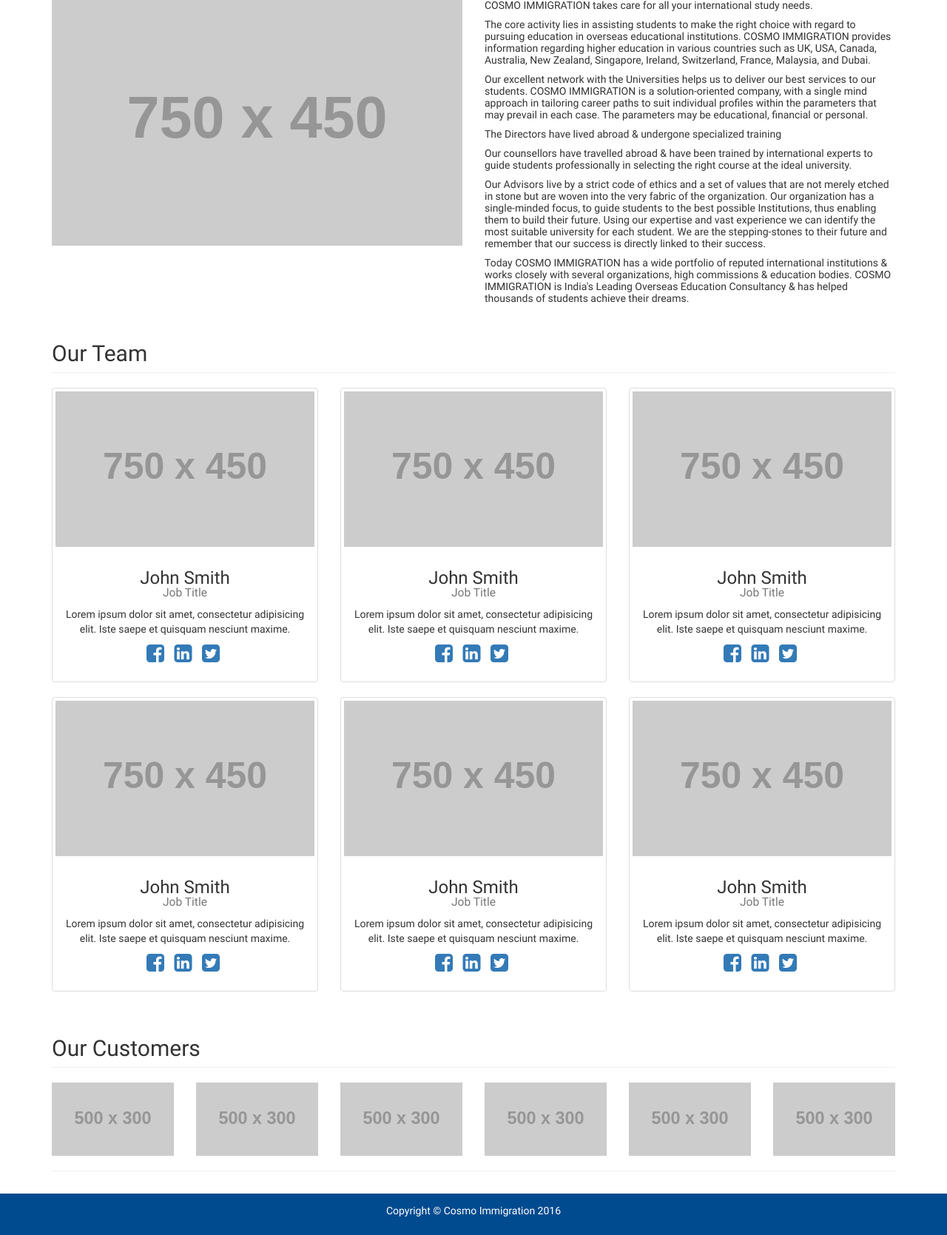
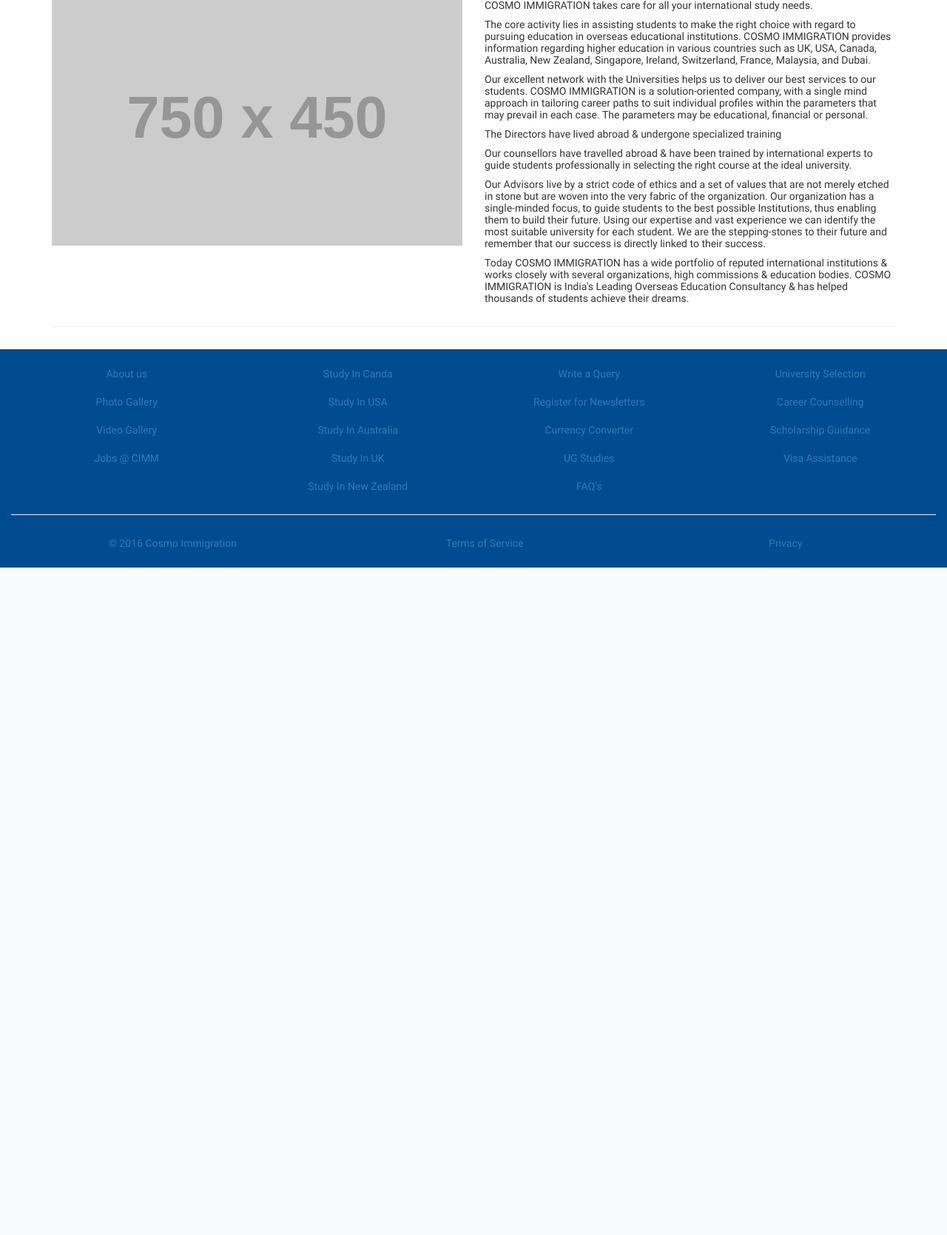
Before and after one commit to suhailgupta03/cosmo-immigration, a PHP site: page /about-us.php in a window 1280 px wide. Shown: the part 213-1882 px from the top of the page at 74% size. After the commit the page ends 980 px from the top, so only its background shows below. Run offline with PHP 8.4, Linux system fonts and the light colour scheme; grey boxes labelled with a size stand in for pictures from a placeholder-image service; some libraries are stand-ins or nearby versions.

Commit message:
enhanced footer

```diff
--- a/footer.php
+++ b/footer.php
@@ -4,11 +4,59 @@
         <div class="scrollToTop"><span class="glyphicon glyphicon-arrow-up"></span></div>
         </div>
         <footer class="container-fluid text-center">
-            <div class="row">
-                <div class="col-lg-12">
-                    <p>Copyright &copy; Cosmo Immigration 2016</p>
-                </div>
-            </div>
+        	<div class="row">
+    <div class="col-lg-12">
+      <div class="col-md-3">
+        <ul class="nav nav-pills nav-stacked">
+          <li><a href="#">About us</a></li>
+          <li><a href="#">Photo Gallery</a></li>
+          <li><a href="#">Video Gallery</a></li>
+          <li><a href="#">Jobs @ CIMM</a></li>
+        </ul>
+      </div>
+      <div class="col-md-3">
+        <ul class="nav nav-pills nav-stacked">
+          <li><a href="#">Study In Canda</a></li>
+          <li><a href="#">Study In USA</a></li>
+          <li><a href="#">Study In Australia</a></li>
+          <li><a href="#">Study In UK</a></li>
+          <li><a href="#">Study In New Zealand</a></li>
+        </ul>
+      </div>
+      <div class="col-md-3">
+        <ul class="nav nav-pills nav-stacked">
+          <li><a href="#">Write a Query</a></li>
+          <li><a href="#">Register for Newsletters</a></li>
+          <li><a href="#">Currency Converter</a></li>
+          <li><a href="#">UG Studies</a></li>
+          <li><a href="#">FAQ's</a></li>
+        </ul>
+      </div>
+      <div class="col-md-3">
+        <ul class="nav nav-pills nav-stacked">
+          <li><a href="#">University Selection</a></li>
+          <li><a href="#">Career Counselling</a></li>
+          <li><a href="#">Scholarship Guidance</a></li>
+          <li><a href="#">Visa Assistance</a></li>
+        </ul>
+      </div>
+    </div>
+  </div>
+  <hr>
+    <div class="row">
+        <div class="col-lg-12">
+            <ul class="nav nav-justified">
+                <li><a href="/">© 2016 Cosmo Immigration</a></li>
+                <li><a href="#">Terms of Service</a></li>
+                <li><a href="#">Privacy</a></li>
+            </ul>
+        </div>
+    </div>
+<!--             <div class="row"> -->
+<!--                 <div class="col-lg-12"> -->
+<!--                     <p>Copyright &copy; Cosmo Immigration 2016</p> -->
+<!--                 </div> -->
+<!--             </div> -->
         </footer>
     <!-- /.container : Opened inside header.php -->
 
--- a/structure/about.php
+++ b/structure/about.php
@@ -54,149 +54,149 @@
         <!-- /.row -->
 
         <!-- Team Members -->
-        <div class="row">
-            <div class="col-lg-12">
-                <h2 class="page-header">Our Team</h2>
-            </div>
-            <div class="col-md-4 text-center">
-                <div class="thumbnail">
-                    <img class="img-responsive" src="http://placehold.it/750x450" alt="">
-                    <div class="caption">
-                        <h3>John Smith<br>
-                            <small>Job Title</small>
-                        </h3>
-                        <p>Lorem ipsum dolor sit amet, consectetur adipisicing elit. Iste saepe et quisquam nesciunt maxime.</p>
-                        <ul class="list-inline">
-                            <li><a href="#"><i class="fa fa-2x fa-facebook-square"></i></a>
-                            </li>
-                            <li><a href="#"><i class="fa fa-2x fa-linkedin-square"></i></a>
-                            </li>
-                            <li><a href="#"><i class="fa fa-2x fa-twitter-square"></i></a>
-                            </li>
-                        </ul>
-                    </div>
-                </div>
-            </div>
-            <div class="col-md-4 text-center">
-                <div class="thumbnail">
-                    <img class="img-responsive" src="http://placehold.it/750x450" alt="">
-                    <div class="caption">
-                        <h3>John Smith<br>
-                            <small>Job Title</small>
-                        </h3>
-                        <p>Lorem ipsum dolor sit amet, consectetur adipisicing elit. Iste saepe et quisquam nesciunt maxime.</p>
-                        <ul class="list-inline">
-                            <li><a href="#"><i class="fa fa-2x fa-facebook-square"></i></a>
-                            </li>
-                            <li><a href="#"><i class="fa fa-2x fa-linkedin-square"></i></a>
-                            </li>
-                            <li><a href="#"><i class="fa fa-2x fa-twitter-square"></i></a>
-                            </li>
-                        </ul>
-                    </div>
-                </div>
-            </div>
-            <div class="col-md-4 text-center">
-                <div class="thumbnail">
-                    <img class="img-responsive" src="http://placehold.it/750x450" alt="">
-                    <div class="caption">
-                        <h3>John Smith<br>
-                            <small>Job Title</small>
-                        </h3>
-                        <p>Lorem ipsum dolor sit amet, consectetur adipisicing elit. Iste saepe et quisquam nesciunt maxime.</p>
-                        <ul class="list-inline">
-                            <li><a href="#"><i class="fa fa-2x fa-facebook-square"></i></a>
-                            </li>
-                            <li><a href="#"><i class="fa fa-2x fa-linkedin-square"></i></a>
-                            </li>
-                            <li><a href="#"><i class="fa fa-2x fa-twitter-square"></i></a>
-                            </li>
-                        </ul>
-                    </div>
-                </div>
-            </div>
-            <div class="col-md-4 text-center">
-                <div class="thumbnail">
-                    <img class="img-responsive" src="http://placehold.it/750x450" alt="">
-                    <div class="caption">
-                        <h3>John Smith<br>
-                            <small>Job Title</small>
-                        </h3>
-                        <p>Lorem ipsum dolor sit amet, consectetur adipisicing elit. Iste saepe et quisquam nesciunt maxime.</p>
-                        <ul class="list-inline">
-                            <li><a href="#"><i class="fa fa-2x fa-facebook-square"></i></a>
-                            </li>
-                            <li><a href="#"><i class="fa fa-2x fa-linkedin-square"></i></a>
-                            </li>
-                            <li><a href="#"><i class="fa fa-2x fa-twitter-square"></i></a>
-                            </li>
-                        </ul>
-                    </div>
-                </div>
-            </div>
-            <div class="col-md-4 text-center">
-                <div class="thumbnail">
-                    <img class="img-responsive" src="http://placehold.it/750x450" alt="">
-                    <div class="caption">
-                        <h3>John Smith<br>
-                            <small>Job Title</small>
-                        </h3>
-                        <p>Lorem ipsum dolor sit amet, consectetur adipisicing elit. Iste saepe et quisquam nesciunt maxime.</p>
-                        <ul class="list-inline">
-                            <li><a href="#"><i class="fa fa-2x fa-facebook-square"></i></a>
-                            </li>
-                            <li><a href="#"><i class="fa fa-2x fa-linkedin-square"></i></a>
-                            </li>
-                            <li><a href="#"><i class="fa fa-2x fa-twitter-square"></i></a>
-                            </li>
-                        </ul>
-                    </div>
-                </div>
-            </div>
-            <div class="col-md-4 text-center">
-                <div class="thumbnail">
-                    <img class="img-responsive" src="http://placehold.it/750x450" alt="">
-                    <div class="caption">
-                        <h3>John Smith<br>
-                            <small>Job Title</small>
-                        </h3>
-                        <p>Lorem ipsum dolor sit amet, consectetur adipisicing elit. Iste saepe et quisquam nesciunt maxime.</p>
-                        <ul class="list-inline">
-                            <li><a href="#"><i class="fa fa-2x fa-facebook-square"></i></a>
-                            </li>
-                            <li><a href="#"><i class="fa fa-2x fa-linkedin-square"></i></a>
-                            </li>
-                            <li><a href="#"><i class="fa fa-2x fa-twitter-square"></i></a>
-                            </li>
-                        </ul>
-                    </div>
-                </div>
-            </div>
-        </div>
+<!--         <div class="row"> -->
+<!--             <div class="col-lg-12"> -->
+<!--                 <h2 class="page-header">Our Team</h2> -->
+<!--             </div> -->
+<!--             <div class="col-md-4 text-center"> -->
+<!--                 <div class="thumbnail"> -->
+<!--                     <img class="img-responsive" src="http://placehold.it/750x450" alt=""> -->
+<!--                     <div class="caption"> -->
+<!--                         <h3>John Smith<br> -->
+<!--                             <small>Job Title</small> -->
+<!--                         </h3> -->
+<!--                         <p>Lorem ipsum dolor sit amet, consectetur adipisicing elit. Iste saepe et quisquam nesciunt maxime.</p> -->
+<!--                         <ul class="list-inline"> -->
+<!--                             <li><a href="#"><i class="fa fa-2x fa-facebook-square"></i></a> -->
+<!--                             </li> -->
+<!--                             <li><a href="#"><i class="fa fa-2x fa-linkedin-square"></i></a> -->
+<!--                             </li> -->
+<!--                             <li><a href="#"><i class="fa fa-2x fa-twitter-square"></i></a> -->
+<!--                             </li> -->
+<!--                         </ul> -->
+<!--                     </div> -->
+<!--                 </div> -->
+<!--             </div> -->
+<!--             <div class="col-md-4 text-center"> -->
+<!--                 <div class="thumbnail"> -->
+<!--                     <img class="img-responsive" src="http://placehold.it/750x450" alt=""> -->
+<!--                     <div class="caption"> -->
+<!--                         <h3>John Smith<br> -->
+<!--                             <small>Job Title</small> -->
+<!--                         </h3> -->
+<!--                         <p>Lorem ipsum dolor sit amet, consectetur adipisicing elit. Iste saepe et quisquam nesciunt maxime.</p> -->
+<!--                         <ul class="list-inline"> -->
+<!--                             <li><a href="#"><i class="fa fa-2x fa-facebook-square"></i></a> -->
+<!--                             </li> -->
+<!--                             <li><a href="#"><i class="fa fa-2x fa-linkedin-square"></i></a> -->
+<!--                             </li> -->
+<!--                             <li><a href="#"><i class="fa fa-2x fa-twitter-square"></i></a> -->
+<!--                             </li> -->
+<!--                         </ul> -->
+<!--                     </div> -->
+<!--                 </div> -->
+<!--             </div> -->
+<!--             <div class="col-md-4 text-center"> -->
+<!--                 <div class="thumbnail"> -->
+<!--                     <img class="img-responsive" src="http://placehold.it/750x450" alt=""> -->
+<!--                     <div class="caption"> -->
+<!--                         <h3>John Smith<br> -->
+<!--                             <small>Job Title</small> -->
+<!--                         </h3> -->
+<!--                         <p>Lorem ipsum dolor sit amet, consectetur adipisicing elit. Iste saepe et quisquam nesciunt maxime.</p> -->
+<!--                         <ul class="list-inline"> -->
+<!--                             <li><a href="#"><i class="fa fa-2x fa-facebook-square"></i></a> -->
+<!--                             </li> -->
+<!--                             <li><a href="#"><i class="fa fa-2x fa-linkedin-square"></i></a> -->
+<!--                             </li> -->
+<!--                             <li><a href="#"><i class="fa fa-2x fa-twitter-square"></i></a> -->
+<!--                             </li> -->
+<!--                         </ul> -->
+<!--                     </div> -->
+<!--                 </div> -->
+<!--             </div> -->
+<!--             <div class="col-md-4 text-center"> -->
+<!--                 <div class="thumbnail"> -->
+<!--                     <img class="img-responsive" src="http://placehold.it/750x450" alt=""> -->
+<!--                     <div class="caption"> -->
+<!--                         <h3>John Smith<br> -->
+<!--                             <small>Job Title</small> -->
+<!--                         </h3> -->
+<!--                         <p>Lorem ipsum dolor sit amet, consectetur adipisicing elit. Iste saepe et quisquam nesciunt maxime.</p> -->
+<!--                         <ul class="list-inline"> -->
+<!--                             <li><a href="#"><i class="fa fa-2x fa-facebook-square"></i></a> -->
+<!--                             </li> -->
+<!--                             <li><a href="#"><i class="fa fa-2x fa-linkedin-square"></i></a> -->
+<!--                             </li> -->
+<!--                             <li><a href="#"><i class="fa fa-2x fa-twitter-square"></i></a> -->
+<!--                             </li> -->
+<!--                         </ul> -->
+<!--                     </div> -->
+<!--                 </div> -->
+<!--             </div> -->
+<!--             <div class="col-md-4 text-center"> -->
+<!--                 <div class="thumbnail"> -->
+<!--                     <img class="img-responsive" src="http://placehold.it/750x450" alt=""> -->
+<!--                     <div class="caption"> -->
+<!--                         <h3>John Smith<br> -->
+<!--                             <small>Job Title</small> -->
+<!--                         </h3> -->
+<!--                         <p>Lorem ipsum dolor sit amet, consectetur adipisicing elit. Iste saepe et quisquam nesciunt maxime.</p> -->
+<!--                         <ul class="list-inline"> -->
+<!--                             <li><a href="#"><i class="fa fa-2x fa-facebook-square"></i></a> -->
+<!--                             </li> -->
+<!--                             <li><a href="#"><i class="fa fa-2x fa-linkedin-square"></i></a> -->
+<!--                             </li> -->
+<!--                             <li><a href="#"><i class="fa fa-2x fa-twitter-square"></i></a> -->
+<!--                             </li> -->
+<!--                         </ul> -->
+<!--                     </div> -->
+<!--                 </div> -->
+<!--             </div> -->
+<!--             <div class="col-md-4 text-center"> -->
+<!--                 <div class="thumbnail"> -->
+<!--                     <img class="img-responsive" src="http://placehold.it/750x450" alt=""> -->
+<!--                     <div class="caption"> -->
+<!--                         <h3>John Smith<br> -->
+<!--                             <small>Job Title</small> -->
+<!--                         </h3> -->
+<!--                         <p>Lorem ipsum dolor sit amet, consectetur adipisicing elit. Iste saepe et quisquam nesciunt maxime.</p> -->
+<!--                         <ul class="list-inline"> -->
+<!--                             <li><a href="#"><i class="fa fa-2x fa-facebook-square"></i></a> -->
+<!--                             </li> -->
+<!--                             <li><a href="#"><i class="fa fa-2x fa-linkedin-square"></i></a> -->
+<!--                             </li> -->
+<!--                             <li><a href="#"><i class="fa fa-2x fa-twitter-square"></i></a> -->
+<!--                             </li> -->
+<!--                         </ul> -->
+<!--                     </div> -->
+<!--                 </div> -->
+<!--             </div> -->
+<!--         </div> -->
         <!-- /.row -->
 
         <!-- Our Customers -->
-        <div class="row">
-            <div class="col-lg-12">
-                <h2 class="page-header">Our Customers</h2>
-            </div>
-            <div class="col-md-2 col-sm-4 col-xs-6">
-                <img class="img-responsive customer-img" src="http://placehold.it/500x300" alt="">
-            </div>
-            <div class="col-md-2 col-sm-4 col-xs-6">
-                <img class="img-responsive customer-img" src="http://placehold.it/500x300" alt="">
-            </div>
-            <div class="col-md-2 col-sm-4 col-xs-6">
-                <img class="img-responsive customer-img" src="http://placehold.it/500x300" alt="">
-            </div>
-            <div class="col-md-2 col-sm-4 col-xs-6">
-                <img class="img-responsive customer-img" src="http://placehold.it/500x300" alt="">
-            </div>
-            <div class="col-md-2 col-sm-4 col-xs-6">
-                <img class="img-responsive customer-img" src="http://placehold.it/500x300" alt="">
-            </div>
-            <div class="col-md-2 col-sm-4 col-xs-6">
-                <img class="img-responsive customer-img" src="http://placehold.it/500x300" alt="">
-            </div>
-        </div>
+<!--         <div class="row"> -->
+<!--             <div class="col-lg-12"> -->
+<!--                 <h2 class="page-header">Our Customers</h2> -->
+<!--             </div> -->
+<!--             <div class="col-md-2 col-sm-4 col-xs-6"> -->
+<!--                 <img class="img-responsive customer-img" src="http://placehold.it/500x300" alt=""> -->
+<!--             </div> -->
+<!--             <div class="col-md-2 col-sm-4 col-xs-6"> -->
+<!--                 <img class="img-responsive customer-img" src="http://placehold.it/500x300" alt=""> -->
+<!--             </div> -->
+<!--             <div class="col-md-2 col-sm-4 col-xs-6"> -->
+<!--                 <img class="img-responsive customer-img" src="http://placehold.it/500x300" alt=""> -->
+<!--             </div> -->
+<!--             <div class="col-md-2 col-sm-4 col-xs-6"> -->
+<!--                 <img class="img-responsive customer-img" src="http://placehold.it/500x300" alt=""> -->
+<!--             </div> -->
+<!--             <div class="col-md-2 col-sm-4 col-xs-6"> -->
+<!--                 <img class="img-responsive customer-img" src="http://placehold.it/500x300" alt=""> -->
+<!--             </div> -->
+<!--             <div class="col-md-2 col-sm-4 col-xs-6"> -->
+<!--                 <img class="img-responsive customer-img" src="http://placehold.it/500x300" alt=""> -->
+<!--             </div> -->
+<!--         </div> -->
         <!-- /.row -->
```
Also changed, not shown: structure/index.php (+67 -67 lines), structure/services.php (+4 -4 lines).
